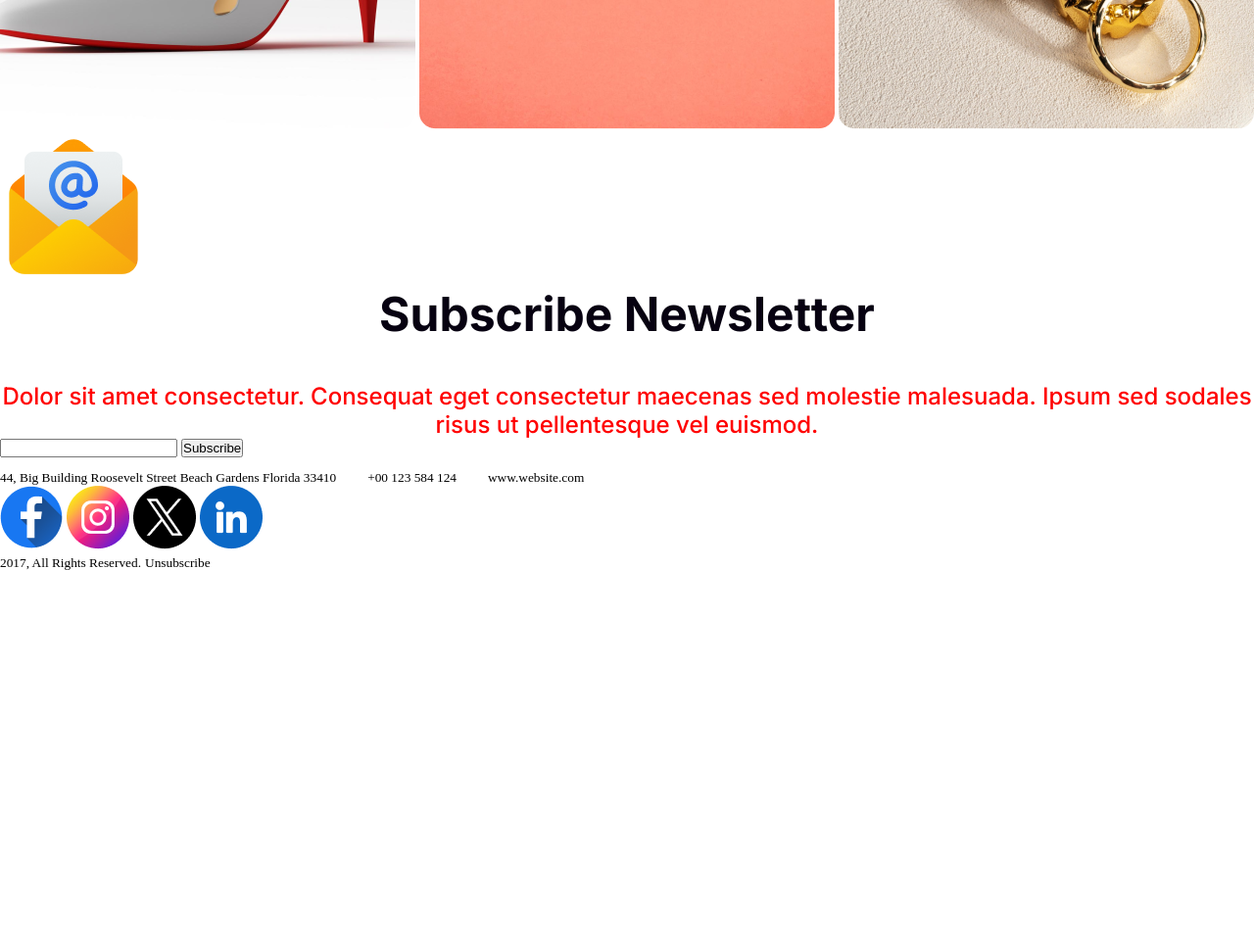
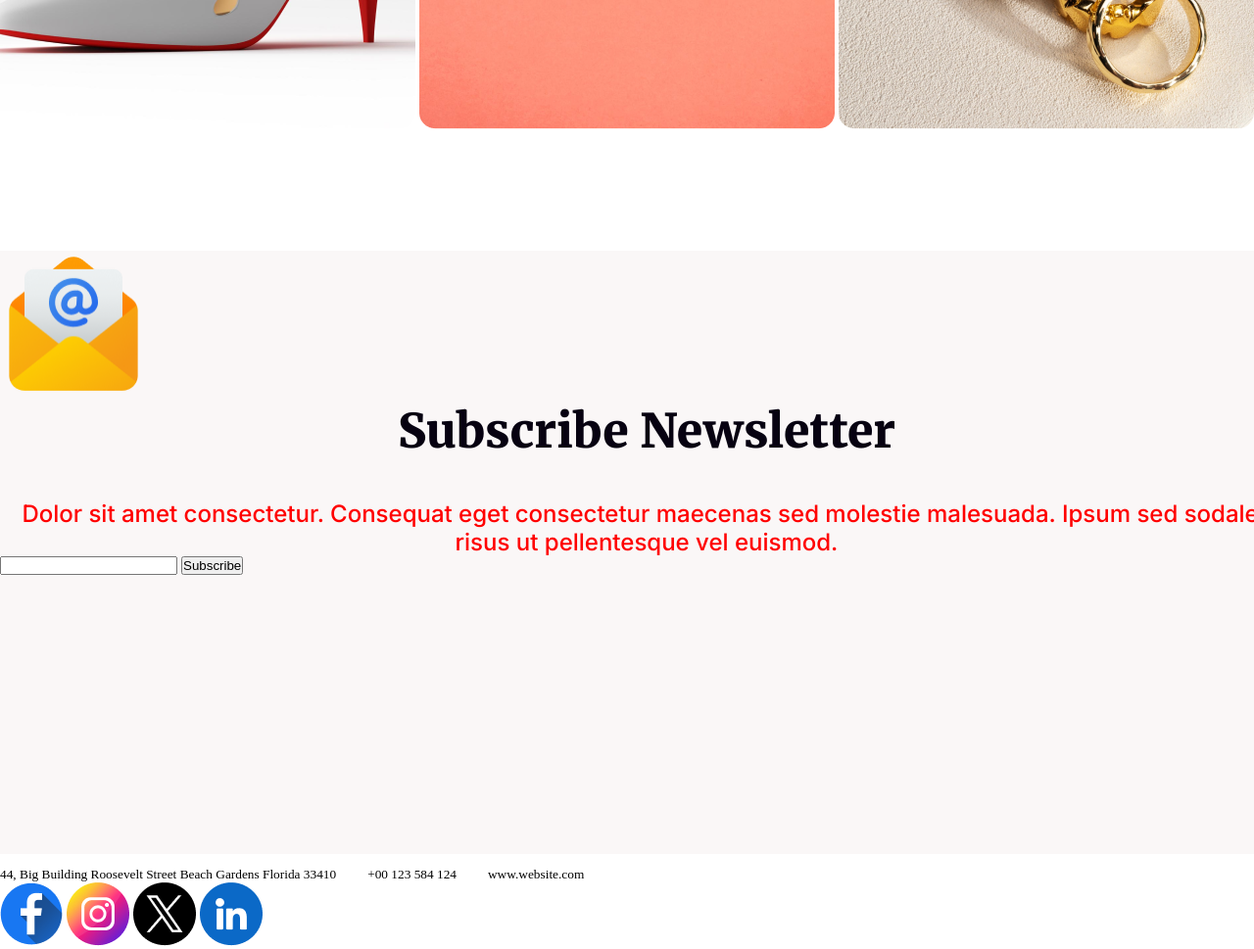
Before and after one commit to masum01747/Assignment_one, a plain HTML site: page images/index.html in a window 1280 px wide. Shown: the part 5620-6589 px from the top of the page at 98% size. Before the commit the page ends 6203 px from the top, so only its background shows below. Drawn offline with Linux system fonts and the light colour scheme.

Commit message:
add container subscribe

```diff
--- a/images/index.html
+++ b/images/index.html
@@ -64,6 +64,8 @@
             <h4>Dolor sit amet consectetur. Consequat eget consectetur maecenas sed.</h4>
             <img src="../images/Group 96.png" alt="Group 96" class="group96">
         </div>
+
+        <!-- Holiday Function -->
     </div>
     <div>
         <h3>WHAT IS FUNCTIONAL</h3>
@@ -97,8 +99,9 @@
     </div>
 
 <!-- Subscribe Newsletter -->
-    <div>
-        <img src="../images/Group 61.png" alt="">
+
+    <div class="container_subscribe">
+        <img class="email_pic" src="../images/Group 61.png" alt="Email Pic">
         <h3>Subscribe Newsletter</h3>
         <h4>Dolor sit amet consectetur. Consequat eget consectetur maecenas sed molestie malesuada. Ipsum sed sodales risus ut pellentesque vel euismod. </h4>
         <input type="text">
--- a/images/style.css
+++ b/images/style.css
@@ -257,3 +257,27 @@ div h3{
  .containerpic{
    display:flex
  }
+
+ /* Container Subscriber */
+ .container_subscribe{
+   margin-top: 120px;
+   width: 1320px;
+   height: 616px;
+   flex-shrink: 0;
+   background-color: #d8bebe21 ;
+
+ }
+ .email_pic{
+   width: 150px;
+   height: 150px;
+ }
+ .container_subscribe h3{
+   color: #070211;
+   text-align: center;
+   font-family: Merriweather;
+   font-size: 48px;
+   font-style: normal;
+   font-weight: 900;
+   line-height: normal;
+   text-transform: capitalize;
+ }
```
